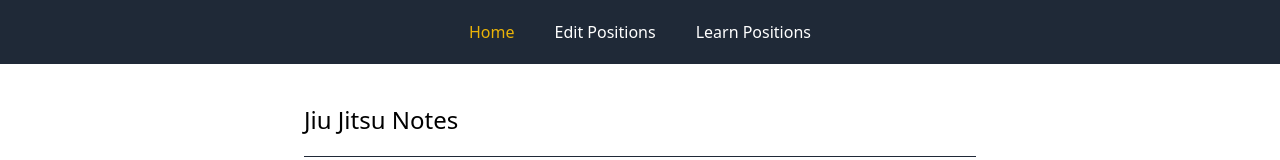
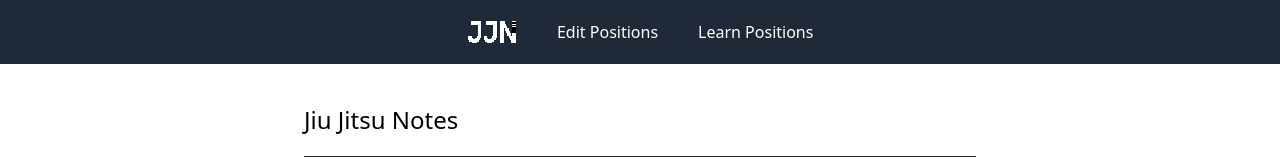
Before and after one commit to matt-plank/jiu-jitsu-notes-web, a React (Create React App) app in the folder jiu-jitsu-notes/: page / in a window 1280 px wide. Shown: the top 160 px of the page. Built offline with nearby package versions, Linux system fonts and the light colour scheme.

Commit message:
Added logo to nav bar

```diff
--- /dev/null
+++ b/jiu-jitsu-notes/src/components/logo/logo.js
@@ -0,0 +1,16 @@
+import DarkLogo from "./dark.png";
+import LightLogo from "./light.png";
+
+const Logo = ({ dark, className }) => {
+  return (
+    <div className={`flex justify-center h-6 items-center ${className}`}>
+      <img
+        className="h-full pixelated"
+        src={dark ? DarkLogo : LightLogo}
+        alt="Jiu Jitsu Notes Logo"
+      />
+    </div>
+  );
+};
+
+export default Logo;
--- a/jiu-jitsu-notes/src/components/navbar.js
+++ b/jiu-jitsu-notes/src/components/navbar.js
@@ -1,4 +1,5 @@
 import { Link } from "react-router-dom";
+import Logo from "./logo/logo";
 
 const SELECTED_COLOUR = "text-yellow-500";
 const DEFAULT_COLOUR = "text-white";
@@ -6,9 +7,9 @@ const DEFAULT_COLOUR = "text-white";
 const NavBar = ({ selected }) => {
   return (
     <div className="bg-gray-800 px-5 py-5 text-white flex flex-row justify-center gap-10">
-      <p className={selected === "/" ? SELECTED_COLOUR : DEFAULT_COLOUR}>
-        <Link to="/">Home</Link>
-      </p>
+      <Link to="/">
+        <Logo dark className="cursor-pointer" />
+      </Link>
       <p className={selected === "/edit" ? SELECTED_COLOUR : DEFAULT_COLOUR}>
         <Link to="/edit">Edit Positions</Link>
       </p>
--- a/jiu-jitsu-notes/src/index.css
+++ b/jiu-jitsu-notes/src/index.css
@@ -1,3 +1,7 @@
 @import "tailwindcss/base";
 @import "tailwindcss/components";
 @import "tailwindcss/utilities";
+
+.pixelated {
+    image-rendering: pixelated;
+}
```
Also changed, not shown: jiu-jitsu-notes/src/components/logo/dark.png (added), jiu-jitsu-notes/src/components/logo/light.png (added).
